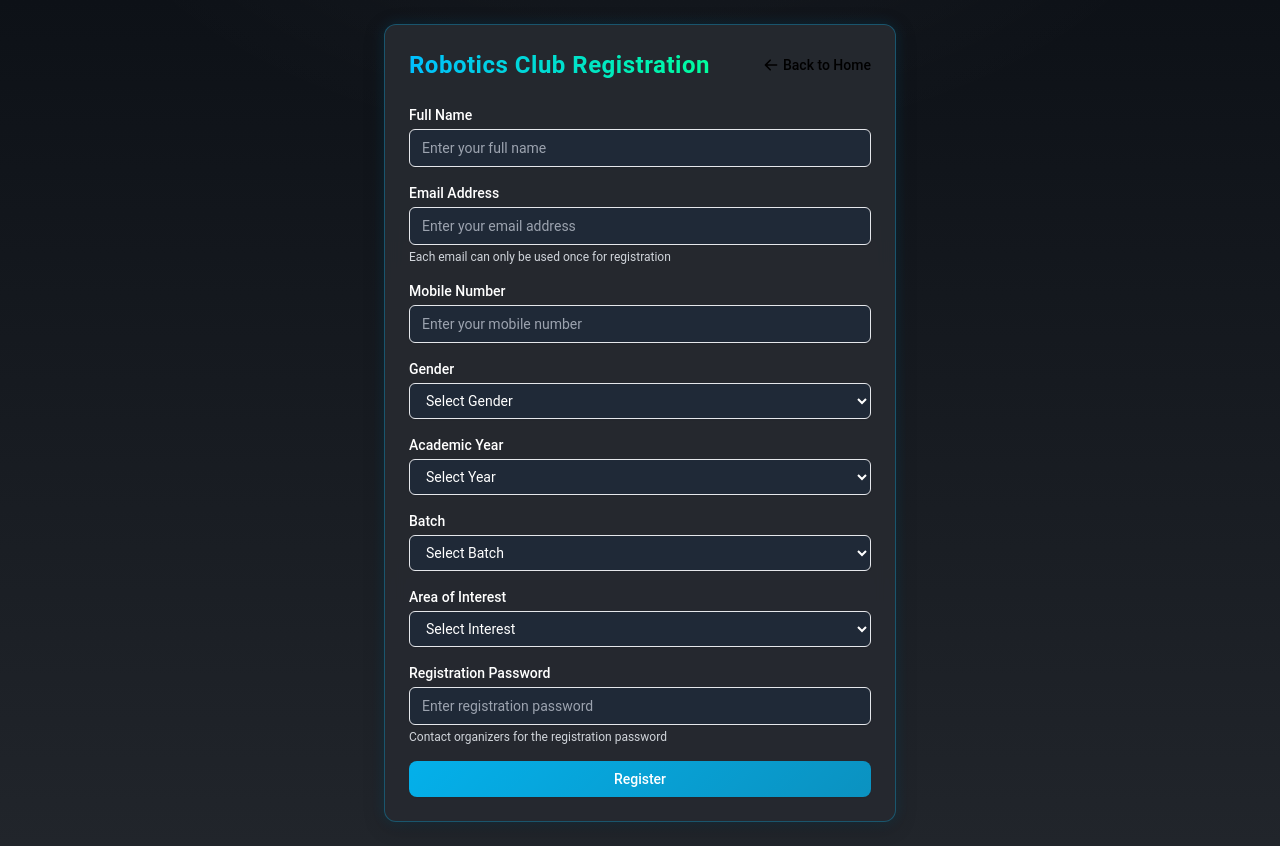
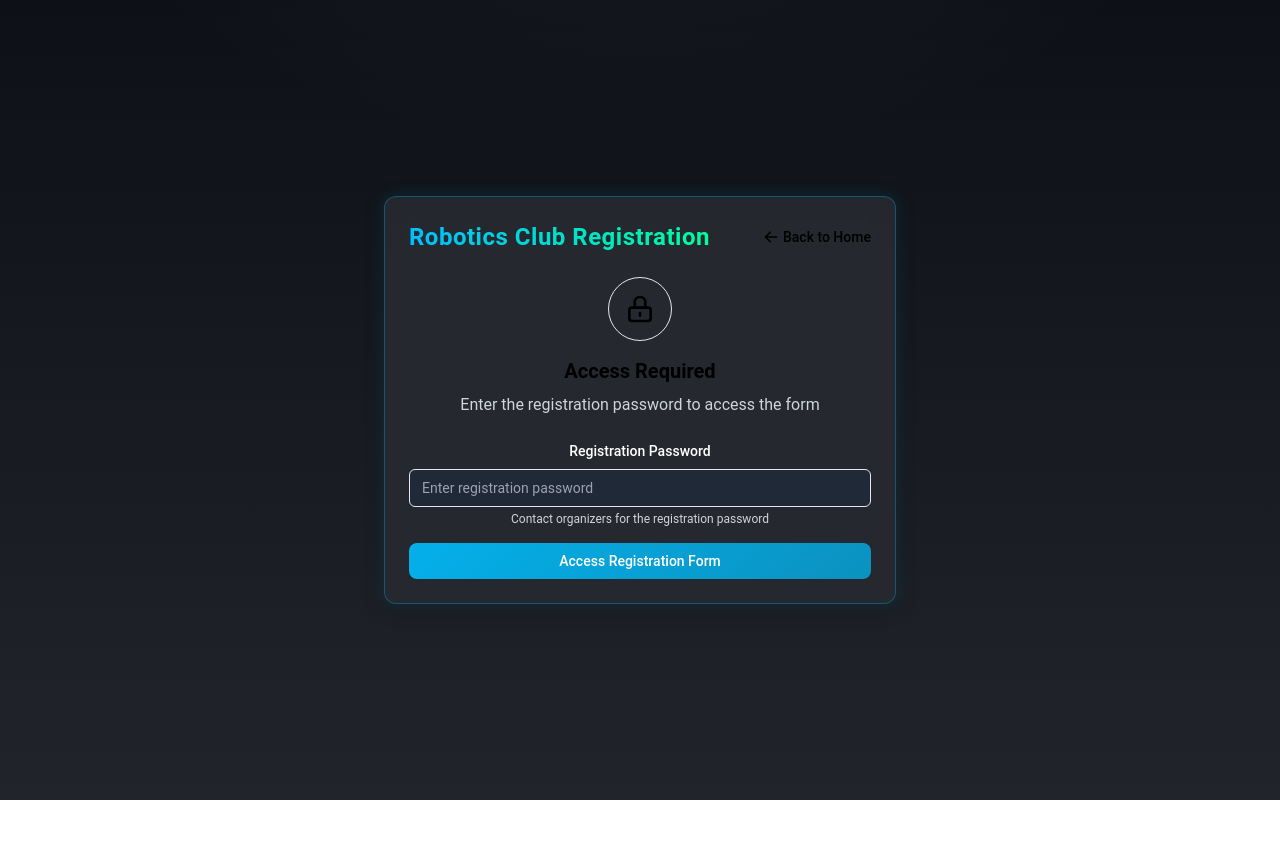
Before and after one commit to suvendukungfu/check_in, a React (Vite) app: page /#/register in a window 1280 px wide. After the commit the page ends 800 px from the top, so only its background shows below. Built offline with nearby package versions, Linux system fonts and the light colour scheme; no server answers.

Commit message:
Add password gate to registration page

```diff
--- a/src/pages/Register.tsx
+++ b/src/pages/Register.tsx
@@ -12,22 +12,27 @@ export default function Register() {
   const [year, setYear] = useState('');
   const [batch, setBatch] = useState('');
   const [interest, setInterest] = useState('');
-  const [registrationPassword, setRegistrationPassword] = useState('');
+  const [passwordInput, setPasswordInput] = useState('');
+  const [isPasswordVerified, setIsPasswordVerified] = useState(false);
+  const [passwordError, setPasswordError] = useState('');
   const [registered, setRegistered] = useState(false);
   const [loading, setLoading] = useState(false);
   const [error, setError] = useState('');
+
+  const handlePasswordSubmit = (e: FormEvent<HTMLFormElement>) => {
+    e.preventDefault();
+    if (passwordInput === 'register@workshop') {
+      setIsPasswordVerified(true);
+      setPasswordError('');
+    } else {
+      setPasswordError('Invalid password. Please contact organizers for the correct password.');
+    }
+  };
 
   const handleSubmit = async (e: FormEvent<HTMLFormElement>) => {
     e.preventDefault();
     setLoading(true);
     setError('');
-
-    // Check registration password
-    if (registrationPassword !== 'register@workshop') {
-      setError('Invalid registration password');
-      setLoading(false);
-      return;
-    }
 
     try {
       // Generate unique token
@@ -94,7 +99,9 @@ export default function Register() {
     setYear('');
     setBatch('');
     setInterest('');
-    setRegistrationPassword('');
+    setPasswordInput('');
+    setIsPasswordVerified(false);
+    setPasswordError('');
     setRegistered(false);
     setError('');
   };
@@ -125,7 +132,52 @@ export default function Register() {
           </Link>
         </div>
 
-        {!registered ? (
+        {!isPasswordVerified ? (
+          <div className="text-center">
+            <div className="mb-6">
+              <div className="w-12 h-12 sm:w-16 sm:h-16 mx-auto mb-4 bg-primary/20 rounded-full flex items-center justify-center border border-primary/30">
+                <svg className="w-6 h-6 sm:w-8 sm:h-8 text-primary" fill="none" stroke="currentColor" viewBox="0 0 24 24">
+                  <path strokeLinecap="round" strokeLinejoin="round" strokeWidth={2} d="M12 15v2m-6 4h12a2 2 0 002-2v-6a2 2 0 00-2-2H6a2 2 0 00-2 2v6a2 2 0 002 2zm10-10V7a4 4 0 00-8 0v4h8z" />
+                </svg>
+              </div>
+              <h2 className="text-lg sm:text-xl font-semibold text-primary glow-text mb-2">Access Required</h2>
+              <p className="text-sm sm:text-base text-gray-300 mb-4">Enter the registration password to access the form</p>
+            </div>
+
+            <form onSubmit={handlePasswordSubmit} className="space-y-4">
+              <div>
+                <label htmlFor="passwordInput" className="block text-xs sm:text-sm font-medium text-white mb-2">
+                  Registration Password
+                </label>
+                <input
+                  type="password"
+                  id="passwordInput"
+                  value={passwordInput}
+                  onChange={(e: ChangeEvent<HTMLInputElement>) => setPasswordInput(e.target.value)}
+                  required
+                  className="block w-full px-2 sm:px-3 py-1.5 sm:py-2 text-sm border border-primary/30 bg-gray-800 text-white rounded-md shadow-sm focus:outline-none focus:ring-primary focus:border-primary transition-all duration-300"
+                  placeholder="Enter registration password"
+                />
+                <p className="mt-1 text-xs sm:text-xs text-gray-300">
+                  Contact organizers for the registration password
+                </p>
+              </div>
+
+              {passwordError && (
+                <div className="p-2 sm:p-3 rounded-md bg-accent/20 border border-accent/30">
+                  <p className="text-accent text-xs sm:text-sm">{passwordError}</p>
+                </div>
+              )}
+
+              <button
+                type="submit"
+                className="w-full flex justify-center py-2 sm:py-2 px-3 sm:px-4 border border-transparent rounded-md shadow-sm text-xs sm:text-sm font-medium text-white bg-primary hover:bg-primary/80 focus:outline-none focus:ring-2 focus:ring-offset-2 focus:ring-primary/50 transition-all duration-300 robotics-button"
+              >
+                Access Registration Form
+              </button>
+            </form>
+          </div>
+        ) : !registered ? (
           <form onSubmit={handleSubmit} className="space-y-3 sm:space-y-4">
             <div>
               <label htmlFor="name" className="block text-xs sm:text-sm font-medium text-white">Full Name</label>
@@ -247,22 +299,6 @@ export default function Register() {
               </select>
             </div>
 
-            <div>
-              <label htmlFor="registrationPassword" className="block text-xs sm:text-sm font-medium text-white">Registration Password</label>
-              <input
-                type="password"
-                id="registrationPassword"
-                value={registrationPassword}
-                onChange={(e: ChangeEvent<HTMLInputElement>) => setRegistrationPassword(e.target.value)}
-                required
-                className="mt-1 block w-full px-2 sm:px-3 py-1.5 sm:py-2 text-sm border border-primary/30 bg-gray-800 text-white rounded-md shadow-sm focus:outline-none focus:ring-primary focus:border-primary transition-all duration-300"
-                placeholder="Enter registration password"
-              />
-              <p className="mt-1 text-xs sm:text-xs text-gray-300">
-                Contact organizers for the registration password
-              </p>
-            </div>
-
             {error && (
               <div className="p-2 sm:p-3 rounded-md bg-accent/20 border border-accent/30">
                 <p className="text-accent text-xs sm:text-sm">{error}</p>
```
